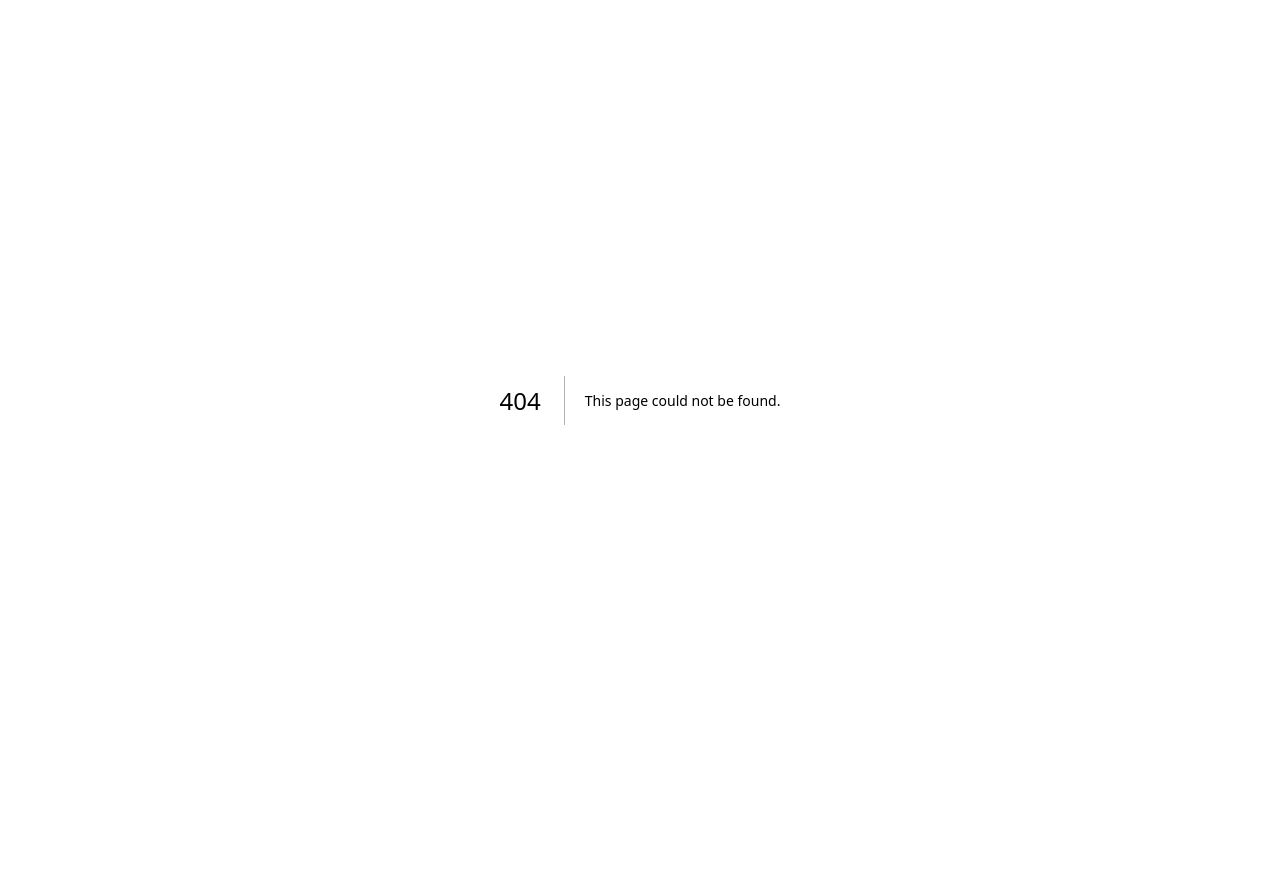
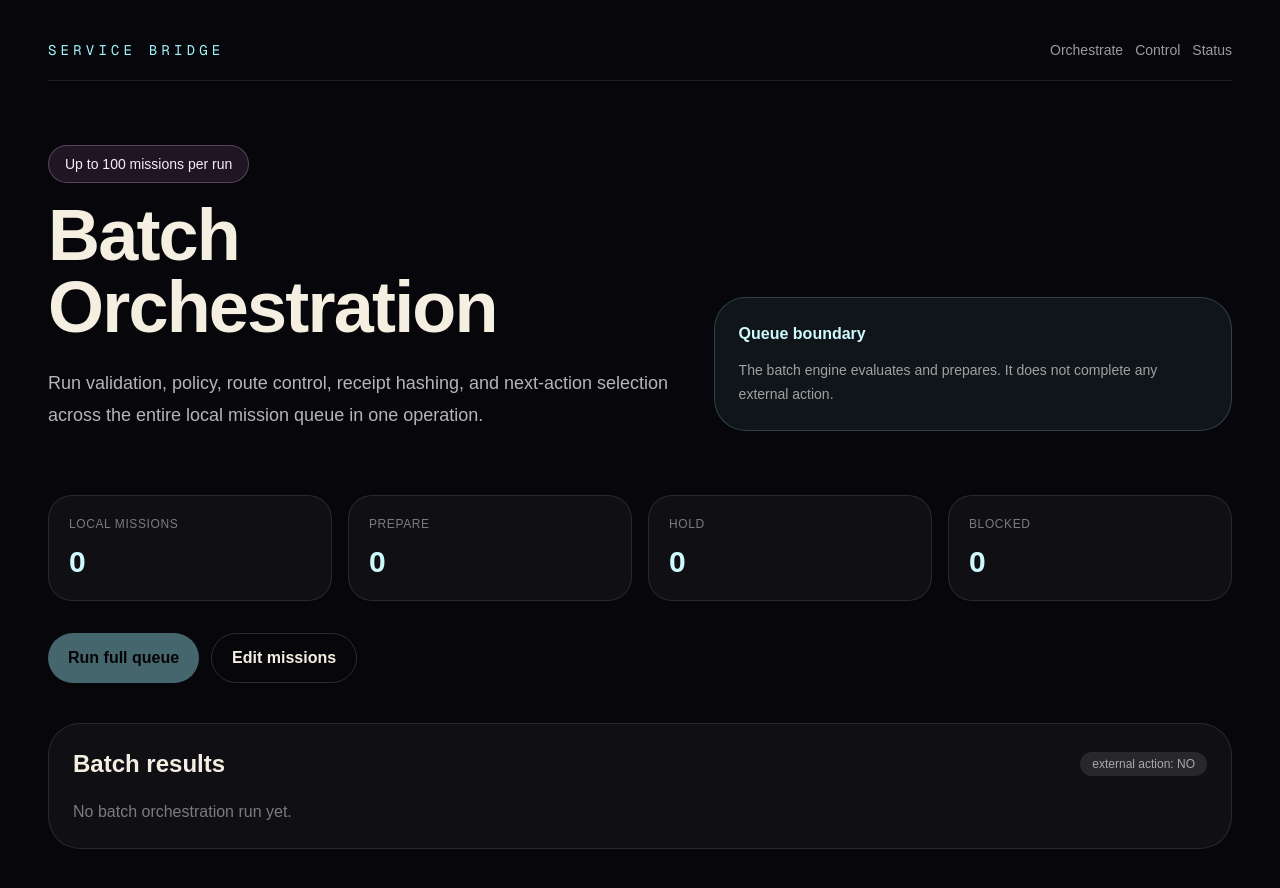
Before and after one commit to hvitiswift-afk/nextjs-boilerplate, a Next.js app: page /service-bridge/orchestrate-batch in a window 1280 px wide. Before the commit this address had no page. Before the commit the page ends 800 px from the top, so only its background shows below. Built offline with nearby package versions, Linux system fonts and the light colour scheme.

Commit message:
Add batch orchestration console

```diff
--- /dev/null
+++ b/app/service-bridge/orchestrate-batch/page.tsx
@@ -0,0 +1,123 @@
+"use client";
+
+import { useEffect, useState } from "react";
+
+type Mission = { id: string; title: string; service: string } & Record<string, unknown>;
+type BatchResult = {
+  orchestratedAt: string;
+  summary: {
+    total: number;
+    valid: number;
+    prepare: number;
+    hold: number;
+    blocked: number;
+    planningAllowed: number;
+    routeOpeningAllowed: number;
+  };
+  results: Array<{
+    missionId: string;
+    readiness: number;
+    policy: { decision: "ALLOW_PREPARE" | "HOLD_FOR_APPROVAL" | "BLOCK" };
+    route: { planningAllowed: boolean; openingAllowed: boolean; url: string };
+    receiptDigest: string;
+    nextAction: string;
+  }>;
+  externalActionCompleted: false;
+};
+
+const STORAGE_KEY = "jp-hviti-service-bridge-v2";
+
+export default function BatchOrchestrationPage() {
+  const [missions, setMissions] = useState<Mission[]>([]);
+  const [result, setResult] = useState<BatchResult | null>(null);
+  const [loading, setLoading] = useState(false);
+  const [error, setError] = useState("");
+
+  useEffect(() => {
+    try {
+      const raw = localStorage.getItem(STORAGE_KEY);
+      if (raw) setMissions(JSON.parse(raw));
+    } catch {
+      setError("Could not read the local mission queue.");
+    }
+  }, []);
+
+  async function runBatch() {
+    setLoading(true);
+    setError("");
+    try {
+      const response = await fetch("/api/service-bridge/orchestrate-batch", {
+        method: "POST",
+        headers: { "content-type": "application/json" },
+        body: JSON.stringify({ missions }),
+      });
+      const data = await response.json();
+      if (!response.ok) throw new Error(data.error || "Batch orchestration failed.");
+      setResult(data);
+    } catch (cause) {
+      setError(cause instanceof Error ? cause.message : "Batch orchestration failed.");
+    } finally {
+      setLoading(false);
+    }
+  }
+
+  return (
+    <main className="min-h-screen bg-[#07070b] text-[#f5efe2]">
+      <section className="mx-auto w-full max-w-7xl px-6 py-10 sm:px-10 lg:px-12">
+        <nav className="flex flex-wrap items-center justify-between gap-3 border-b border-white/10 pb-5 text-sm text-white/60">
+          <a className="font-mono uppercase tracking-[0.3em] text-cyan-200" href="/service-bridge">Service Bridge</a>
+          <div className="flex flex-wrap gap-3"><a href="/service-bridge/orchestrate">Orchestrate</a><a href="/service-bridge/control">Control</a><a href="/service-bridge/status">Status</a></div>
+        </nav>
+
+        <header className="grid gap-8 py-16 lg:grid-cols-[1.1fr_0.9fr] lg:items-end">
+          <div>
+            <p className="mb-4 inline-flex rounded-full border border-fuchsia-300/30 bg-fuchsia-300/10 px-4 py-2 text-sm text-fuchsia-100">Up to 100 missions per run</p>
+            <h1 className="text-5xl font-black tracking-tight sm:text-7xl">Batch Orchestration</h1>
+            <p className="mt-6 max-w-3xl text-lg leading-8 text-white/70">Run validation, policy, route control, receipt hashing, and next-action selection across the entire local mission queue in one operation.</p>
+          </div>
+          <div className="rounded-[2rem] border border-cyan-200/20 bg-cyan-200/[0.06] p-6">
+            <p className="font-semibold text-cyan-100">Queue boundary</p>
+            <p className="mt-3 text-sm leading-6 text-white/60">The batch engine evaluates and prepares. It does not complete any external action.</p>
+          </div>
+        </header>
+
+        <section className="grid gap-4 sm:grid-cols-2 lg:grid-cols-4">
+          {[
+            ["Local missions", missions.length],
+            ["Prepare", result?.summary.prepare ?? 0],
+            ["Hold", result?.summary.hold ?? 0],
+            ["Blocked", result?.summary.blocked ?? 0],
+          ].map(([label, value]) => <article key={String(label)} className="rounded-3xl border border-white/10 bg-white/[0.04] p-5"><p className="text-xs uppercase tracking-wider text-white/45">{label}</p><p className="mt-3 text-3xl font-black text-cyan-100">{value}</p></article>)}
+        </section>
+
+        <div className="mt-8 flex flex-wrap gap-3">
+          <button onClick={runBatch} disabled={loading || missions.length === 0} className="rounded-full bg-cyan-200 px-5 py-3 font-bold text-black disabled:opacity-40">{loading ? "Running…" : "Run full queue"}</button>
+          <a href="/service-bridge" className="rounded-full border border-white/15 px-5 py-3 font-bold">Edit missions</a>
+        </div>
+
+        {error ? <div className="mt-6 rounded-2xl border border-red-300/30 bg-red-300/10 p-4 text-red-100">{error}</div> : null}
+
+        <section className="mt-10 rounded-[2rem] border border-white/10 bg-white/[0.04] p-6">
+          <div className="flex flex-wrap items-center justify-between gap-3"><h2 className="text-2xl font-black">Batch results</h2><span className="rounded-full bg-white/10 px-3 py-1 text-xs text-white/60">external action: NO</span></div>
+          {!result ? <p className="mt-5 text-white/45">No batch orchestration run yet.</p> : <div className="mt-5 space-y-4">
+            {result.results.map((item) => {
+              const tone = item.policy.decision === "ALLOW_PREPARE" ? "border-emerald-300/30" : item.policy.decision === "HOLD_FOR_APPROVAL" ? "border-amber-300/30" : "border-red-300/30";
+              return <article key={item.missionId} className={`rounded-3xl border bg-black/20 p-5 ${tone}`}>
+                <div className="flex flex-wrap items-start justify-between gap-3">
+                  <div><h3 className="text-lg font-bold">{item.missionId}</h3><p className="mt-1 text-sm text-white/50">{item.policy.decision}</p></div>
+                  <span className="rounded-full bg-cyan-200/10 px-3 py-1 text-sm text-cyan-100">{item.readiness}%</span>
+                </div>
+                <div className="mt-4 grid gap-3 sm:grid-cols-3">
+                  <div className="rounded-2xl bg-black/30 p-3"><p className="text-xs uppercase text-white/40">Planning</p><p className="mt-1 font-bold">{item.route.planningAllowed ? "YES" : "NO"}</p></div>
+                  <div className="rounded-2xl bg-black/30 p-3"><p className="text-xs uppercase text-white/40">Route opening</p><p className="mt-1 font-bold">{item.route.openingAllowed ? "YES" : "NO"}</p></div>
+                  <div className="rounded-2xl bg-black/30 p-3"><p className="text-xs uppercase text-white/40">Receipt</p><p className="mt-1 truncate font-mono text-xs text-cyan-100">{item.receiptDigest}</p></div>
+                </div>
+                <p className="mt-4 text-sm leading-6 text-white/70">{item.nextAction}</p>
+              </article>;
+            })}
+          </div>}
+        </section>
+      </section>
+    </main>
+  );
+}
```
